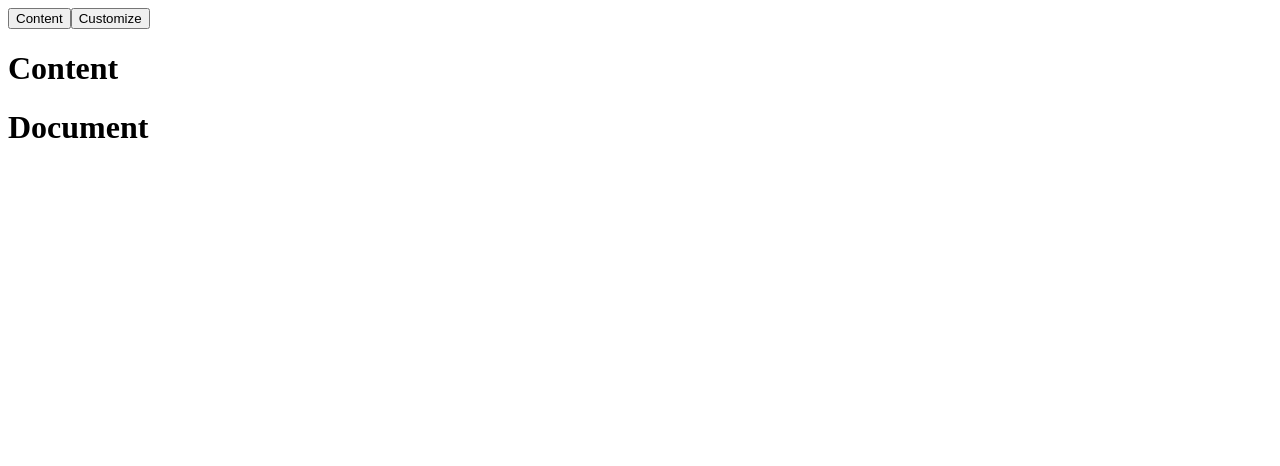
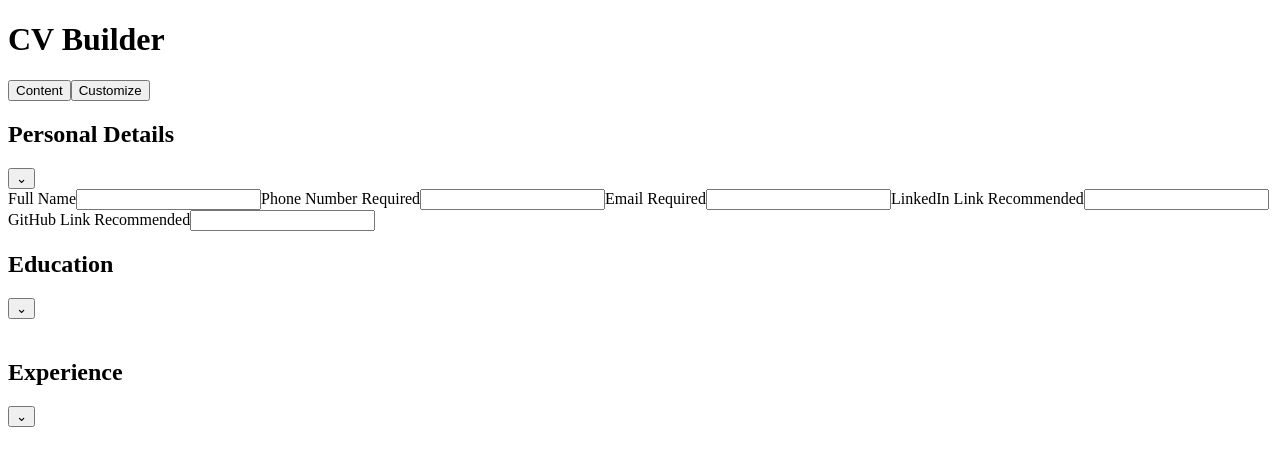
Before and after one commit to Gallardo166/cv-app, a React (Vite) app: page / in a window 1280 px wide. Shown: the top 466 px of the page. Built offline with nearby package versions, Linux system fonts and the light colour scheme.

Commit message:
Create personal details component

```diff
--- a/src/App.jsx
+++ b/src/App.jsx
@@ -6,9 +6,15 @@ import Document from "./components/Document";
 
 
 function App() {
-  const [mode, setMode] = useState("content");
+  const [mode, setMode] = useState('content');
+  const [data, setData] = useState('data');
 
-  function handleChange(targetMode) {
+  function handleChangeData(property, value) {
+    const newData = {...data, [property]: value};
+    setData(newData);
+  }
+
+  function handleChangeMode(targetMode) {
     if (targetMode !== mode) {
       setMode(targetMode);
     }
@@ -16,9 +22,10 @@ function App() {
 
   return (
     <div className="app">
-      <ModeToggler mode={mode} onChange={handleChange}/>
-      {mode === "content" ? <Content /> : <Customize />}
-      <Document />
+      <h1>CV Builder</h1>
+      <ModeToggler mode={mode} onChange={handleChangeMode}/>
+      {mode === "content" ? <Content data={data} handleChangeData={handleChangeData}/> : <Customize />}
+      <Document data={data}/>
     </div>
   );
 }
--- a/src/components/Content.jsx
+++ b/src/components/Content.jsx
@@ -1,5 +1,14 @@
-export default function Content() {
+import PersonalDetails from "./PersonalDetails";
+import Education from "./Education";
+import Experience from "./Experience";
+import "../styles/Content.css";
+
+export default function Content({ data, handleChangeData }) {
   return (
-    <h1>Content</h1>
+    <div className="content">
+      <PersonalDetails data={data} handleChangeData={handleChangeData} />
+      <Education data={data} handleChangeData={handleChangeData} />
+      <Experience data={data} handleChangeData={handleChangeData} />
+    </div>
   )
 }
--- a/src/components/Document.jsx
+++ b/src/components/Document.jsx
@@ -1,5 +1,11 @@
-export default function Document() {
+export default function Document({ data }) {
   return (
-    <h1>Document</h1>
+    <div className="document">
+      <h1>{data.fullName}</h1>
+      <h3>{data.phoneNumber}</h3>
+      <h3>{data.email}</h3>
+      {data.linkedIn ? <h3>{data.linkedIn}</h3> : null}
+      {data.gitHub ? <h3>{data.gitHub}</h3> : null}
+    </div>
   )
 }
--- /dev/null
+++ b/src/components/Education.jsx
@@ -0,0 +1,30 @@
+import { useState } from "react";
+
+export default function Education() {
+  const [isShown, setIsShown] = useState(false);
+
+  function handleClick() {
+    setIsShown(!isShown);
+  }
+
+  return (
+    <section>
+      <div
+        className='header'
+      >
+        <h2>Education</h2>
+        <button onClick={handleClick}>&#8964;</button>
+      </div>
+      <div
+        className={'content' + (!isShown ? ' hidden' : '')}
+      >
+        <label>Institution</label>
+        <input type='text' />
+        <label>Start year</label>
+        <input type='number' />
+        <label>End year</label>
+        <button>Add</button>
+      </div>
+    </section>
+  )
+}
--- /dev/null
+++ b/src/components/Experience.jsx
@@ -0,0 +1,31 @@
+import { useState } from "react";
+
+export default function Experience() {
+  const [isShown, setIsShown] = useState(false);
+
+  function handleClick() {
+    setIsShown(!isShown);
+  }
+
+  return (
+    <section>
+      <div
+        className='header'
+      >
+        <h2>Experience</h2>
+        <button onClick={handleClick}>&#8964;</button>
+      </div>
+      <div
+        className={'content' + (!isShown ? ' hidden' : '')}
+      >
+        <label>Organization Name</label>
+        <input type='text' />
+        <label>Start year</label>
+        <input type='number' />
+        <label>End year</label>
+        <input type='number' />
+        <button>Add</button>
+      </div>
+    </section>
+  )
+}
--- a/src/components/ModeToggler.jsx
+++ b/src/components/ModeToggler.jsx
@@ -1,6 +1,6 @@
 export default function ModeToggler({ mode, onChange }) {
   return (
-    <div className='mode-toggler'>
+    <nav className='mode-toggler'>
       <button
         key='content'
         className={mode === 'content' ? 'selected' : null}
@@ -15,6 +15,6 @@ export default function ModeToggler({ mode, onChange }) {
       >
         Customize
       </button>
-    </div>
+    </nav>
   )
 }
--- /dev/null
+++ b/src/components/PersonalDetails.jsx
@@ -0,0 +1,69 @@
+import { useState } from "react";
+
+export default function PersonalDetails({ data, handleChangeData }) {
+  const [isShown, setIsShown] = useState(true);
+
+  function handleClick() {
+    setIsShown(!isShown);
+  }
+
+  return (
+    <section>
+      <div
+        className='header'
+      >
+        <h2>Personal Details</h2>
+        <button onClick={handleClick}>&#8964;</button>
+      </div>
+      <div
+        className={'content' + (!isShown ? ' hidden' : '')}
+      >
+        <label htmlFor='full-name'>Full Name</label>
+        <input
+          id='full-name'
+          type='text'
+          value={data.fullName}
+          onChange={(e) => {
+            handleChangeData('fullName', e.target.value);
+          }}
+        />
+        <label htmlFor='phone-number'>Phone Number <span>Required</span></label>
+        <input
+          id='phone-number'
+          type='number'
+          value={data.phoneNumber}
+          onChange={(e) => {
+            handleChangeData('phoneNumber', e.target.value);
+          }}
+        />
+        <label htmlFor='email'>Email <span>Required</span></label>
+        <input
+          id='email'
+          type='email'
+          value={data.email}
+          onChange={(e) => {
+            handleChangeData('email', e.target.value);
+          }}
+        />
+        <label htmlFor='linkedin'>LinkedIn Link <span>Recommended</span></label>
+        <input
+          id='linkedin'
+          type='text'
+          value={data.linkedIn}
+          onChange={(e) => {
+            handleChangeData('linkedIn', e.target.value);
+          }}
+        />
+        <label htmlFor='github'>GitHub Link <span>Recommended</span></label>
+        <input
+          id='github'
+          type='text'
+          value={data.gitHub}
+          onChange={(e) => {
+            handleChangeData('gitHub', e.target.value);
+          }}
+        />
+      </div>
+    </section>
+  )
+}
--- /dev/null
+++ b/src/styles/Content.css
@@ -0,0 +1,3 @@
+.hidden {
+  visibility: hidden;
+}
```
Also changed, not shown: src/components/data.js (added, +11 -0 lines), .eslintrc.cjs.
